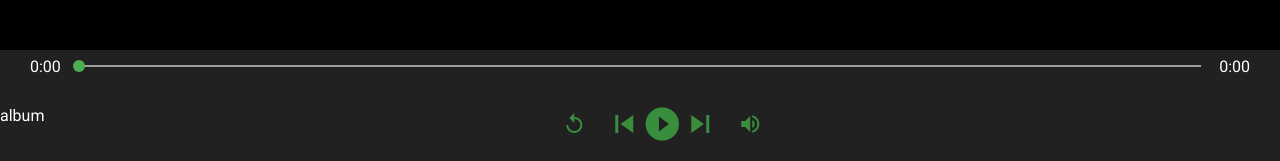
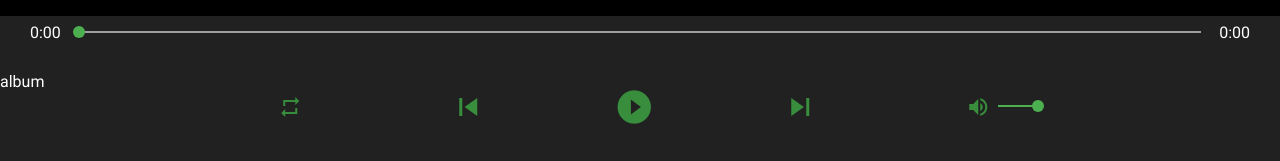
Before and after one commit to marcos-roberto-dev/electronmusic, a Vue app: page / in a window 1280 px wide. Shown: the part 636-797 px from the top of the page. Built offline with nearby package versions, Linux system fonts and the light colour scheme; no server answers.

Commit message:
feat: volume and mute

```diff
--- a/src/components/Player.vue
+++ b/src/components/Player.vue
@@ -20,12 +20,31 @@
 
 			<div class="pb-5 white--text d-flex flex-row justify-space-between">
 				<div>album</div>
-				<div class="player__controls">
-					<v-icon @click="repeat" class="player__button--replay" medium :color="style">replay</v-icon>
+				<div class="player__controls" style="display: flex; justify-content: space-between">
+					<v-icon
+						@click="repeat"
+						class="player__button--replay"
+						medium
+						:color="style"
+					>{{changeIconRepeat}}</v-icon>
 					<v-icon @click="() => skipMusic('previous')" large :color="style">skip_previous</v-icon>
-					<v-icon @keypress="playPause" @click="playPause" x-large :color="style">play_circle_filled</v-icon>
+					<v-icon @keypress="playPause" @click="playPause" x-large :color="style">{{changeIconPlayPause}}</v-icon>
 					<v-icon @click="() => skipMusic('next')" large :color="style">skip_next</v-icon>
-					<v-icon class="player__button--volume_up" medium :color="style">volume_up</v-icon>
+					<span class="player__button--volume_container" style="display: flex; width: 100px">
+						<v-icon
+							@click="muteMusic"
+							class="player__button--volume_up"
+							medium
+							:color="style"
+						>{{changeIconVolume}}</v-icon>
+						<v-slider
+							v-model.number="volume"
+							class="slider__volume"
+							:max="100"
+							color="green"
+							track-color="grey"
+						></v-slider>
+					</span>
 				</div>
 				<div></div>
 			</div>
@@ -41,6 +60,8 @@ interface PlayerSound {
 	style: string;
 	sound: Howl;
 	playing: boolean;
+	volume: number;
+	mute: boolean;
 	timer: string;
 	duration: number;
 	seek: number;
@@ -67,6 +88,8 @@ export default Vue.extend({
 		sound: new Howl({
 			src: [require('../assets/musics/sound.mp3')],
 		}),
+		volume: 100,
+		mute: false,
 		playing: false,
 		timer: '0:00',
 		duration: 0,
@@ -76,6 +99,15 @@ export default Vue.extend({
 	}),
 
 	watch: {
+		mute(newValue) {
+			newValue ? (this.volume = 0) : (this.volume = 100);
+		},
+
+		volume() {
+			const value = this.volume / 100;
+			Howler.volume(value);
+		},
+
 		index() {
 			this.playPause();
 		},
@@ -90,6 +122,19 @@ export default Vue.extend({
 	},
 
 	computed: {
+		changeIconVolume(): string {
+			if (this.mute || this.volume === 0) return 'volume_off';
+			else return 'volume_up';
+		},
+
+		changeIconRepeat(): string {
+			return !this.loop ? 'repeat' : 'repeat_one';
+		},
+
+		changeIconPlayPause(): string {
+			return !this.playing ? 'play_circle_filled' : 'pause_circle_filled';
+		},
+
 		totalTime(): string {
 			return this.fancyTimeFormat(this.sound.duration());
 		},
@@ -111,6 +156,11 @@ export default Vue.extend({
 				this.playing = true;
 				this.duration = this.sound.duration();
 			});
+		},
+
+		muteMusic() {
+			this.mute = !this.mute;
+			Howler.mute(this.mute);
 		},
 
 		resetMusic() {
@@ -220,7 +270,7 @@ export default Vue.extend({
 
 <style lang="scss" scoped>
 .player__controls {
-	width: 50%;
+	width: 60%;
 
 	i {
 		cursor: pointer;
@@ -244,4 +294,10 @@ div.v-slider__track-container .v-slider--horizontal .v-slider__track-container {
 		margin: 5px 10px 0;
 	}
 }
+
+.player__button--volume_container {
+	.slider__volume {
+		margin-top: 20px;
+	}
+}
 </style>
```
Also changed, not shown: 2 other files (tests, documents, lock files or other folders).
